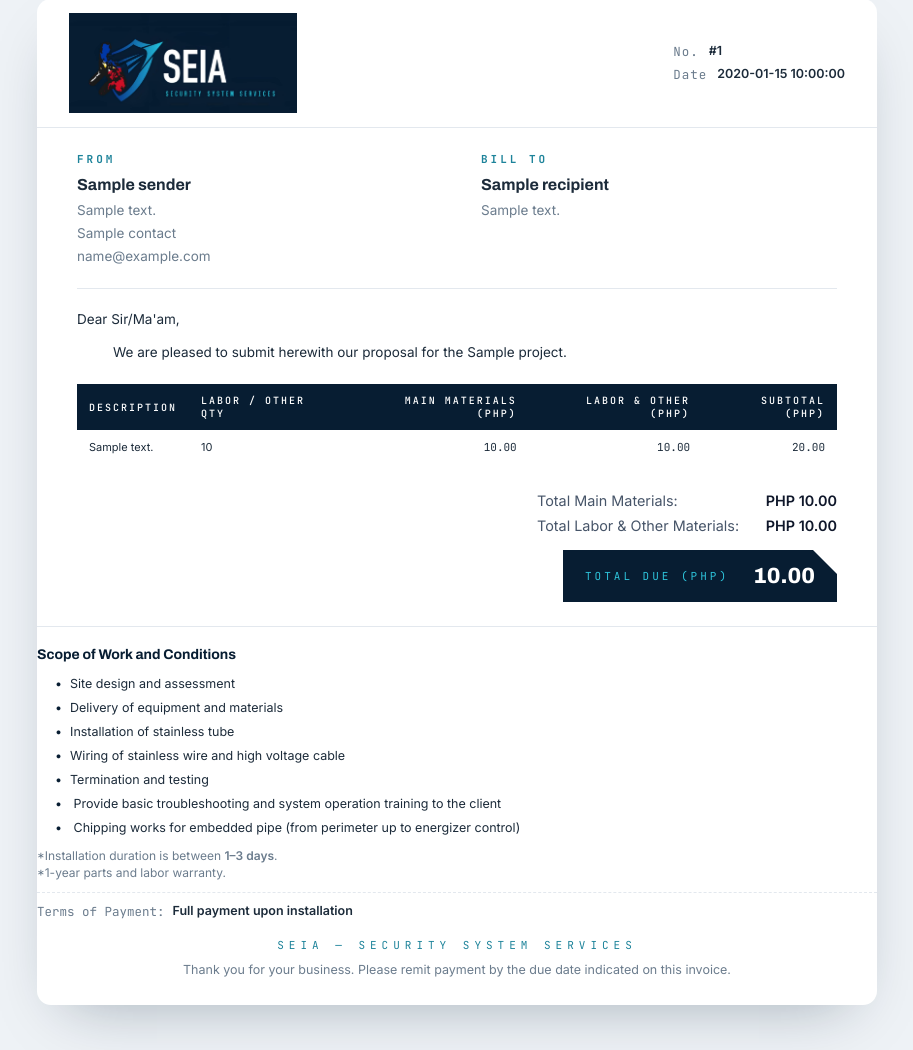
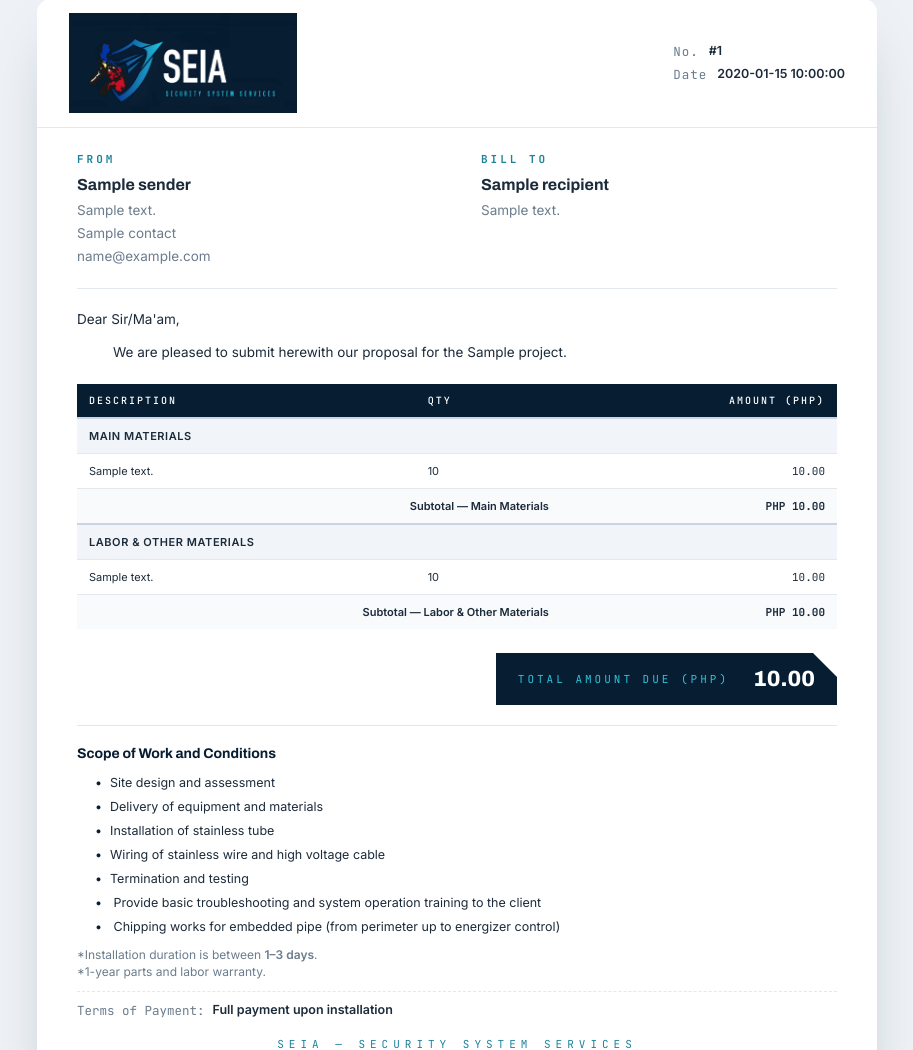
Before and after one commit to raden-dosel/pdfbuilder, a Python web app: template app/templates/invoice.html in a window 1280 px wide. Shown: the part 49-1099 px from the top of the page, without its empty margins (183-1096 px from the left). Run offline with Jinja, Linux system fonts and the light colour scheme; the template is opened without the code that fills it: most values are stand-ins (such as "Sample title", 1, 10 or a date in 2020).

Commit message:
Update: remove the subtotals

```diff
--- a/app/templates/invoice.html
+++ b/app/templates/invoice.html
@@ -62,45 +62,55 @@
     <thead>
       <tr>
         <th>Description</th>
-                <th>Labor / Other Qty</th>
-                <th class="num">Main Materials (PHP)</th>
-                <th class="num">Labor & Other (PHP)</th>
-                <th class="num">Subtotal (PHP)</th>
+        <th class="center">Qty</th>
+        <th class="num">Amount (PHP)</th>
       </tr>
     </thead>
     <tbody>
-              {% for item in doc['items'] %}
-              {% set item_subtotal = item.main_materials_cost + item.labor_other_cost %}
+      <!-- SECTION 1: MAIN MATERIALS -->
+      <tr class="section-header-row">
+        <td colspan="3">MAIN MATERIALS</td>
+      </tr>
+      {% for item in doc.main_materials %}
       <tr>
         <td>{{ item.description }}</td>
-                <td>{{ item.labor_other_qty if item.labor_other_qty else '-' }}</td>
-                <td class="num">{{ "{:,.2f}".format(item.main_materials_cost) }}</td>
-                <td class="num">{{ "{:,.2f}".format(item.labor_other_cost) }}</td>
-                <td class="num">{{ "{:,.2f}".format(item_subtotal) }}</td>
+        <td class="center">{{ item.quantity if item.quantity else '-' }}</td>
+        <td class="num">{{ "{:,.2f}".format(item.amount) }}</td>
       </tr>
       {% endfor %}
+      <tr class="section-subtotal-row">
+        <td colspan="2" class="subtotal-label">Subtotal — Main Materials</td>
+        <td class="num">PHP {{ "{:,.2f}".format(doc.main_materials_total) }}</td>
+      </tr>
+
+      <!-- SECTION 2: LABOR & OTHER MATERIALS -->
+      <tr class="section-header-row">
+        <td colspan="3">LABOR & OTHER MATERIALS</td>
+      </tr>
+      {% for item in doc.labor_and_other %}
+      <tr>
+        <td>{{ item.description }}</td>
+        <td class="center">{{ item.quantity if item.quantity else '-' }}</td>
+        <td class="num">{{ "{:,.2f}".format(item.amount) }}</td>
+      </tr>
+      {% endfor %}
+      <tr class="section-subtotal-row">
+        <td colspan="2" class="subtotal-label">Subtotal — Labor & Other Materials</td>
+        <td class="num">PHP {{ "{:,.2f}".format(doc.labor_other_total) }}</td>
+      </tr>
     </tbody>
   </table>
 </div>
 
-        <!-- UPDATED TOTALS SECTION -->
+<!-- TOTAL DUE BADGE -->
 <div class="totals">
-          <div class="totals-summary">
-            <div class="summary-row">
-              <span class="label">Total Main Materials:</span>
-              <span class="value">PHP {{ "{:,.2f}".format(doc.main_materials_total) }}</span>
-            </div>
-            <div class="summary-row">
-              <span class="label">Total Labor & Other Materials:</span>
-              <span class="value">PHP {{ "{:,.2f}".format(doc.labor_other_total) }}</span>
-            </div>
-          </div>
   <div class="total-badge">
-            <span class="label">Total Due (PHP)</span>
+    <span class="label">Total Amount Due (PHP)</span>
     <span class="amount">{{ "{:,.2f}".format(doc.total) }}</span>
   </div>
 </div>
-      </div>
+
+
 
       <div class="scope-section">
         <div class="section-title">Scope of Work and Conditions</div>
--- a/app/templates/styles.css
+++ b/app/templates/styles.css
@@ -21,6 +21,33 @@ body {
   margin: 0;
   padding: 48px 20px;
 }
+
+/* Section Header Rows */
+.section-header-row td {
+  background-color: #f1f5f9;
+  font-weight: 700;
+  font-size: 0.85rem;
+  color: #1e293b;
+  letter-spacing: 0.05em;
+  padding: 8px 12px;
+  border-top: 2px solid #cbd5e1;
+  border-bottom: 1px solid #cbd5e1;
+}
+
+/* Section Subtotal Rows */
+.section-subtotal-row td {
+  background-color: #f8fafc;
+  font-weight: 600;
+  font-size: 0.88rem;
+  border-bottom: 2px solid #e2e8f0;
+  padding: 6px 12px;
+}
+
+.subtotal-label {
+  text-align: right;
+  color: #475569;
+}
+
 
 .invoice {
   display: flex;
```
Also changed, not shown: app/models/schemas.py (+7 -6 lines). Lines whose indentation alone changed are shown as unchanged.
